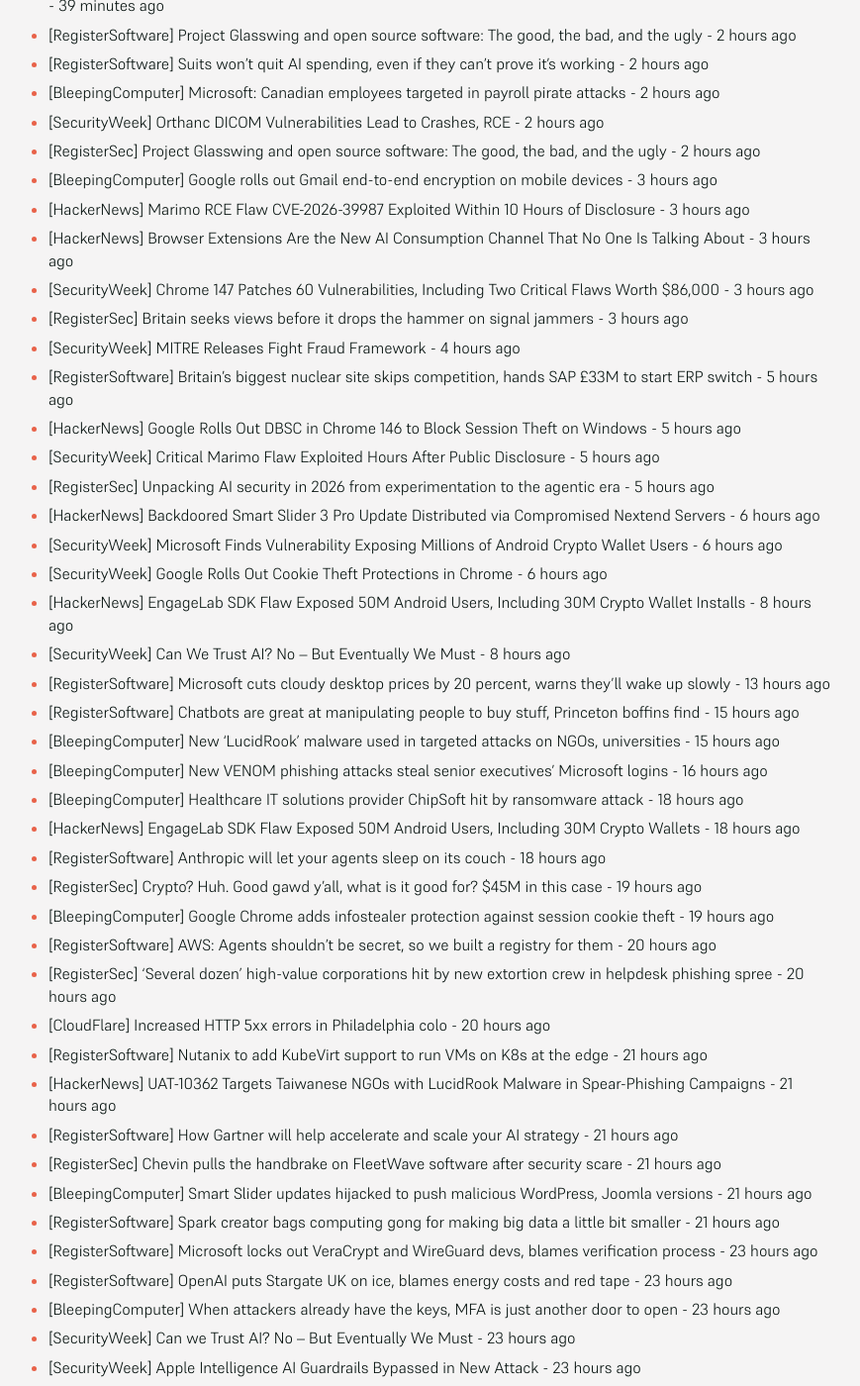
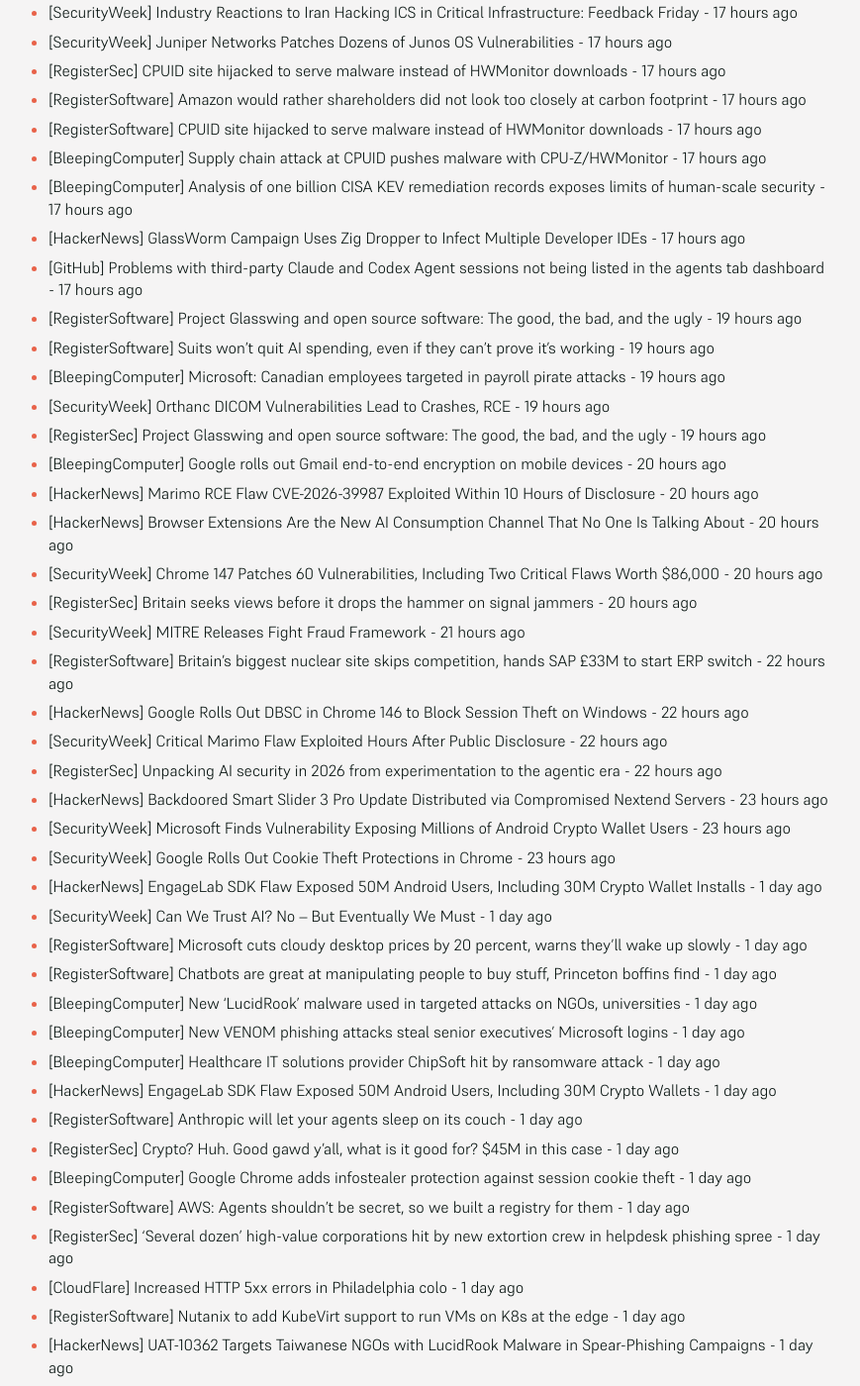
Before and after one commit to SecOpsNews/news, a Jekyll site: the page built from index.md, in a window 1280 px wide and 1400 px high, scrolled down 560 px. Shown: the whole window at 99% size, without its empty margins (215-1084 px from the left). Built offline with Jekyll 4.4.1, drawn with Linux system fonts in a browser that asks for light colours; some of the changed text lies outside the part shown.

Commit message:
New Feed

```diff
--- a/index.md
+++ b/index.md
@@ -9,60 +9,69 @@ description: Latest Updates
 
 <!-- SecOps start -->
 
-- [SecurityWeek] Industry Reactions to Iran Hacking ICS in Critical Infrastructure: Feedback Friday - 38 minutes ago
-- [SecurityWeek] Juniper Networks Patches Dozens of Junos OS Vulnerabilities - 38 minutes ago
-- [RegisterSec] CPUID site hijacked to serve malware instead of HWMonitor downloads - 38 minutes ago
-- [RegisterSoftware] Amazon would rather shareholders did not look too closely at carbon footprint - 38 minutes ago
-- [RegisterSoftware] CPUID site hijacked to serve malware instead of HWMonitor downloads - 38 minutes ago
-- [BleepingComputer] Supply chain attack at CPUID pushes malware with CPU-Z/HWMonitor - 38 minutes ago
-- [BleepingComputer] Analysis of one billion CISA KEV remediation records exposes limits of human-scale security - 38 minutes ago
-- [HackerNews] GlassWorm Campaign Uses Zig Dropper to Infect Multiple Developer IDEs - 38 minutes ago
-- [GitHub] Problems with third-party Claude and Codex Agent sessions not being listed in the agents tab dashboard - 39 minutes ago
-- [RegisterSoftware] Project Glasswing and open source software: The good, the bad, and the ugly - 2 hours ago
-- [RegisterSoftware] Suits won't quit AI spending, even if they can't prove it's working - 2 hours ago
-- [BleepingComputer] Microsoft: Canadian employees targeted in payroll pirate attacks - 2 hours ago
-- [SecurityWeek] Orthanc DICOM Vulnerabilities Lead to Crashes, RCE - 2 hours ago
-- [RegisterSec] Project Glasswing and open source software: The good, the bad, and the ugly - 2 hours ago
-- [BleepingComputer] Google rolls out Gmail end-to-end encryption on mobile devices - 3 hours ago
-- [HackerNews] Marimo RCE Flaw CVE-2026-39987 Exploited Within 10 Hours of Disclosure - 3 hours ago
-- [HackerNews] Browser Extensions Are the New AI Consumption Channel That No One Is Talking About - 3 hours ago
-- [SecurityWeek] Chrome 147 Patches 60 Vulnerabilities, Including Two Critical Flaws Worth $86,000 - 3 hours ago
-- [RegisterSec] Britain seeks views before it drops the hammer on signal jammers - 3 hours ago
-- [SecurityWeek] MITRE Releases Fight Fraud Framework - 4 hours ago
-- [RegisterSoftware] Britain's biggest nuclear site skips competition, hands SAP £33M to start ERP switch - 5 hours ago
-- [HackerNews] Google Rolls Out DBSC in Chrome 146 to Block Session Theft on Windows - 5 hours ago
-- [SecurityWeek] Critical Marimo Flaw Exploited Hours After Public Disclosure - 5 hours ago
-- [RegisterSec] Unpacking AI security in 2026 from experimentation to the agentic era - 5 hours ago
-- [HackerNews] Backdoored Smart Slider 3 Pro Update Distributed via Compromised Nextend Servers - 6 hours ago
-- [SecurityWeek] Microsoft Finds Vulnerability Exposing Millions of Android Crypto Wallet Users - 6 hours ago
-- [SecurityWeek] Google Rolls Out Cookie Theft Protections in Chrome - 6 hours ago
-- [HackerNews] EngageLab SDK Flaw Exposed 50M Android Users, Including 30M Crypto Wallet Installs - 8 hours ago
-- [SecurityWeek] Can We Trust AI? No – But Eventually We Must - 8 hours ago
-- [RegisterSoftware] Microsoft cuts cloudy desktop prices by 20 percent, warns they’ll wake up slowly - 13 hours ago
-- [RegisterSoftware] Chatbots are great at manipulating people to buy stuff, Princeton boffins find - 15 hours ago
-- [BleepingComputer] New ‘LucidRook’ malware used in targeted attacks on NGOs, universities - 15 hours ago
-- [BleepingComputer] New VENOM phishing attacks steal senior executives' Microsoft logins - 16 hours ago
-- [BleepingComputer] Healthcare IT solutions provider ChipSoft hit by ransomware attack - 18 hours ago
-- [HackerNews] EngageLab SDK Flaw Exposed 50M Android Users, Including 30M Crypto Wallets - 18 hours ago
-- [RegisterSoftware] Anthropic will let your agents sleep on its couch - 18 hours ago
-- [RegisterSec] Crypto? Huh. Good gawd y'all, what is it good for? $45M in this case - 19 hours ago
-- [BleepingComputer] Google Chrome adds infostealer protection against session cookie theft - 19 hours ago
-- [RegisterSoftware] AWS: Agents shouldn't be secret, so we built a registry for them - 20 hours ago
-- [RegisterSec] 'Several dozen' high-value corporations hit by new extortion crew in helpdesk phishing spree - 20 hours ago
-- [CloudFlare] Increased HTTP 5xx errors in Philadelphia colo - 20 hours ago
-- [RegisterSoftware] Nutanix to add KubeVirt support to run VMs on K8s at the edge - 21 hours ago
-- [HackerNews] UAT-10362 Targets Taiwanese NGOs with LucidRook Malware in Spear-Phishing Campaigns - 21 hours ago
-- [RegisterSoftware] How Gartner will help accelerate and scale your AI strategy - 21 hours ago
-- [RegisterSec] Chevin pulls the handbrake on FleetWave software after security scare - 21 hours ago
-- [BleepingComputer] Smart Slider updates hijacked to push malicious WordPress, Joomla versions - 21 hours ago
-- [RegisterSoftware] Spark creator bags computing gong for making big data a little bit smaller - 21 hours ago
-- [RegisterSoftware] Microsoft locks out VeraCrypt and WireGuard devs, blames verification process - 23 hours ago
-- [RegisterSoftware] OpenAI puts Stargate UK on ice, blames energy costs and red tape - 23 hours ago
-- [BleepingComputer] When attackers already have the keys, MFA is just another door to open - 23 hours ago
-- [SecurityWeek] Can we Trust AI? No – But Eventually We Must - 23 hours ago
-- [SecurityWeek] Apple Intelligence AI Guardrails Bypassed in New Attack - 23 hours ago
-- [RegisterSec] Microsoft locks out VeraCrypt and WireGuard devs, blames verification process - 23 hours ago
-- [RegisterSec] Months-old Adobe Reader zero-day uses PDFs to size up targets - 23 hours ago
+- [BleepingComputer] ChatGPT rolls out new $100 Pro subscription to challenge Claude - 4 hours ago
+- [RegisterSoftware] Red Hat RHELocates its Chinese engineering team to India - 9 hours ago
+- [Slack] Incident: Trouble Sending Messages - 11 hours ago
+- [RegisterSoftware] Microsoft's Copilot strategy is just more user abuse from Redmond, says Mozilla - 14 hours ago
+- [BleepingComputer] CPUID hacked to deliver malware via CPU-Z, HWMonitor downloads - 14 hours ago
+- [BleepingComputer] Nearly 4,000 US industrial devices exposed to Iranian cyberattacks - 15 hours ago
+- [CloudFlare] KIX (Osaka) on 2026-04-14 - 15 hours ago
+- [SecurityWeek] In Other News: Cyberattack Stings Stryker, Windows Zero-Day, China Supercomputer Hack - 16 hours ago
+- [CloudFlare] Workers Assets increased upload failure - 16 hours ago
+- [SecurityWeek] Industry Reactions to Iran Hacking ICS in Critical Infrastructure: Feedback Friday - 17 hours ago
+- [SecurityWeek] Juniper Networks Patches Dozens of Junos OS Vulnerabilities - 17 hours ago
+- [RegisterSec] CPUID site hijacked to serve malware instead of HWMonitor downloads - 17 hours ago
+- [RegisterSoftware] Amazon would rather shareholders did not look too closely at carbon footprint - 17 hours ago
+- [RegisterSoftware] CPUID site hijacked to serve malware instead of HWMonitor downloads - 17 hours ago
+- [BleepingComputer] Supply chain attack at CPUID pushes malware with CPU-Z/HWMonitor - 17 hours ago
+- [BleepingComputer] Analysis of one billion CISA KEV remediation records exposes limits of human-scale security - 17 hours ago
+- [HackerNews] GlassWorm Campaign Uses Zig Dropper to Infect Multiple Developer IDEs - 17 hours ago
+- [GitHub] Problems with third-party Claude and Codex Agent sessions not being listed in the agents tab dashboard - 17 hours ago
+- [RegisterSoftware] Project Glasswing and open source software: The good, the bad, and the ugly - 19 hours ago
+- [RegisterSoftware] Suits won't quit AI spending, even if they can't prove it's working - 19 hours ago
+- [BleepingComputer] Microsoft: Canadian employees targeted in payroll pirate attacks - 19 hours ago
+- [SecurityWeek] Orthanc DICOM Vulnerabilities Lead to Crashes, RCE - 19 hours ago
+- [RegisterSec] Project Glasswing and open source software: The good, the bad, and the ugly - 19 hours ago
+- [BleepingComputer] Google rolls out Gmail end-to-end encryption on mobile devices - 20 hours ago
+- [HackerNews] Marimo RCE Flaw CVE-2026-39987 Exploited Within 10 Hours of Disclosure - 20 hours ago
+- [HackerNews] Browser Extensions Are the New AI Consumption Channel That No One Is Talking About - 20 hours ago
+- [SecurityWeek] Chrome 147 Patches 60 Vulnerabilities, Including Two Critical Flaws Worth $86,000 - 20 hours ago
+- [RegisterSec] Britain seeks views before it drops the hammer on signal jammers - 20 hours ago
+- [SecurityWeek] MITRE Releases Fight Fraud Framework - 21 hours ago
+- [RegisterSoftware] Britain's biggest nuclear site skips competition, hands SAP £33M to start ERP switch - 22 hours ago
+- [HackerNews] Google Rolls Out DBSC in Chrome 146 to Block Session Theft on Windows - 22 hours ago
+- [SecurityWeek] Critical Marimo Flaw Exploited Hours After Public Disclosure - 22 hours ago
+- [RegisterSec] Unpacking AI security in 2026 from experimentation to the agentic era - 22 hours ago
+- [HackerNews] Backdoored Smart Slider 3 Pro Update Distributed via Compromised Nextend Servers - 23 hours ago
+- [SecurityWeek] Microsoft Finds Vulnerability Exposing Millions of Android Crypto Wallet Users - 23 hours ago
+- [SecurityWeek] Google Rolls Out Cookie Theft Protections in Chrome - 23 hours ago
+- [HackerNews] EngageLab SDK Flaw Exposed 50M Android Users, Including 30M Crypto Wallet Installs - 1 day ago
+- [SecurityWeek] Can We Trust AI? No – But Eventually We Must - 1 day ago
+- [RegisterSoftware] Microsoft cuts cloudy desktop prices by 20 percent, warns they’ll wake up slowly - 1 day ago
+- [RegisterSoftware] Chatbots are great at manipulating people to buy stuff, Princeton boffins find - 1 day ago
+- [BleepingComputer] New ‘LucidRook’ malware used in targeted attacks on NGOs, universities - 1 day ago
+- [BleepingComputer] New VENOM phishing attacks steal senior executives' Microsoft logins - 1 day ago
+- [BleepingComputer] Healthcare IT solutions provider ChipSoft hit by ransomware attack - 1 day ago
+- [HackerNews] EngageLab SDK Flaw Exposed 50M Android Users, Including 30M Crypto Wallets - 1 day ago
+- [RegisterSoftware] Anthropic will let your agents sleep on its couch - 1 day ago
+- [RegisterSec] Crypto? Huh. Good gawd y'all, what is it good for? $45M in this case - 1 day ago
+- [BleepingComputer] Google Chrome adds infostealer protection against session cookie theft - 1 day ago
+- [RegisterSoftware] AWS: Agents shouldn't be secret, so we built a registry for them - 1 day ago
+- [RegisterSec] 'Several dozen' high-value corporations hit by new extortion crew in helpdesk phishing spree - 1 day ago
+- [CloudFlare] Increased HTTP 5xx errors in Philadelphia colo - 1 day ago
+- [RegisterSoftware] Nutanix to add KubeVirt support to run VMs on K8s at the edge - 1 day ago
+- [HackerNews] UAT-10362 Targets Taiwanese NGOs with LucidRook Malware in Spear-Phishing Campaigns - 1 day ago
+- [RegisterSoftware] How Gartner will help accelerate and scale your AI strategy - 1 day ago
+- [RegisterSec] Chevin pulls the handbrake on FleetWave software after security scare - 1 day ago
+- [BleepingComputer] Smart Slider updates hijacked to push malicious WordPress, Joomla versions - 1 day ago
+- [RegisterSoftware] Spark creator bags computing gong for making big data a little bit smaller - 1 day ago
+- [RegisterSoftware] Microsoft locks out VeraCrypt and WireGuard devs, blames verification process - 1 day ago
+- [RegisterSoftware] OpenAI puts Stargate UK on ice, blames energy costs and red tape - 1 day ago
+- [BleepingComputer] When attackers already have the keys, MFA is just another door to open - 1 day ago
+- [SecurityWeek] Can we Trust AI? No – But Eventually We Must - 1 day ago
+- [SecurityWeek] Apple Intelligence AI Guardrails Bypassed in New Attack - 1 day ago
+- [RegisterSec] Microsoft locks out VeraCrypt and WireGuard devs, blames verification process - 1 day ago
+- [RegisterSec] Months-old Adobe Reader zero-day uses PDFs to size up targets - 1 day ago
 - [HackerNews] ThreatsDay Bulletin: Hybrid P2P Botnet, 13-Year-Old Apache RCE and 18 More Stories - 1 day ago
 - [SecurityWeek] Palo Alto Networks, SonicWall Patch High-Severity Vulnerabilities - 1 day ago
 - [SecurityWeek] Google API Keys in Android Apps Expose Gemini Endpoints to Unauthorized Access - 1 day ago
@@ -88,51 +97,9 @@ description: Latest Updates
 - [RegisterSec] Cryptographers place $5,000 bet whether quantum will matter - 1 day ago
 - [RegisterSec] Sticky-note security turned gym into hall of '80s horrors - 1 day ago
 - [Slack] Incident: Trouble with Slackbot and Slack AI services - 1 day ago
-- [SecurityWeek] $3.6 Million Stolen in Bitcoin Depot Hack - 1 day ago
-- [BleepingComputer] Microsoft suspends dev accounts for high-profile open source projects - 1 day ago
-- [GitHub] Disruption with GitHub notifications - 1 day ago
-- [SecurityWeek] Shaky Ceasefire Unlikely to Stop Cyberattacks From Iran-Linked Hackers for Long - 1 day ago
-- [RegisterSoftware] Meta's latest model is as open as Zuckerberg's private school - 1 day ago
-- [GrahamCluley] Smashing Security podcast #462: LinkedIn is spying on you, and you agreed to nothing - 1 day ago
-- [CloudFlare] Network performance issues in MIA and ATL regions - 1 day ago
-- [BleepingComputer] Hackers use pixel-large SVG trick to hide credit card stealer - 1 day ago
-- [RegisterSoftware] Atlassian gussies up Confluence for the AI era - 1 day ago
-- [RegisterSoftware] Western Union zaps VMware and moves to Nutanix - 1 day ago
-- [RegisterSec] Criminal wannabes even more dangerous than the pros, says ex-FBI cyber chief - 1 day ago
-- [BleepingComputer] Google: New UNC6783 hackers steal corporate Zendesk support tickets - 1 day ago
-- [1Password] April 15 2026 Events API and Reporting Maintenance - 1 day ago
-- [RegisterSoftware] Call your existing automation ‘zero-token architecture’ to become an instant agentic AI wiz - 1 day ago
-- [BleepingComputer] CISA orders feds to patch exploited Ivanti EPMM flaw by Sunday - 1 day ago
-- [BleepingComputer] New macOS stealer campaign uses Script Editor in ClickFix attack - 1 day ago
-- [HackerNews] New Chaos Variant Targets Misconfigured Cloud Deployments, Adds SOCKS Proxy - 1 day ago
-- [HackerNews] Masjesu Botnet Emerges as DDoS-for-Hire Service Targeting Global IoT Devices - 1 day ago
-- [RegisterSoftware] Talk ain't cheap: DARPA offers grants for new AI-to-AI communication protocol - 1 day ago
-- [BleepingComputer] 13-year-old bug in ActiveMQ lets hackers remotely execute commands - 1 day ago
-- [CloudFlare] IST (Istanbul) on 2026-04-07 - 1 day ago
-- [CloudFlare] SCL (Santiago) on 2026-04-13 - 1 day ago
-- [RegisterSoftware] DARPA puts money where bots' mouths are, seeks new science of AI communication - 1 day ago
-- [CloudFlare] FRA (Frankfurt) on 2026-04-09 - 1 day ago
-- [CloudFlare] AMS (Amsterdam) on 2026-04-09 - 1 day ago
-- [HackerNews] APT28 Deploys PRISMEX Malware in Campaign Targeting Ukraine and NATO Allies - 1 day ago
-- [RegisterSoftware] Microsoft calls time on ASP.NET Core 2.3 on .NET Framework - 1 day ago
-- [SecurityWeek] RCE Bug Lurked in Apache ActiveMQ Classic for 13 Years - 1 day ago
-- [SecurityWeek] Data Leakage Vulnerability Patched in OpenSSL - 1 day ago
-- [CloudFlare] SMF (Sacramento) on 2026-04-08 - 1 day ago
-- [CloudFlare] AMS (Amsterdam) on 2026-04-10 - 1 day ago
-- [CloudFlare] IAD (Ashburn) on 2026-04-09 - 2 days ago
-- [SecurityWeek] FBI: Cybercrime Losses Neared $21 Billion in 2025 - 2 days ago
-- [BleepingComputer] Is a $30,000 GPU Good at Password Cracking? - 2 days ago
-- [RegisterSoftware] Amazon rewards loyal Kindle devotees by closing the book on old e-readers - 2 days ago
-- [RegisterSoftware] Showing the Windows 10 desktop was the yeast they could do - 2 days ago
-- [SecurityWeek] Evasive Masjesu DDoS Botnet Targets IoT Devices - 2 days ago
-- [HackerNews] Shrinking the IAM Attack Surface through Identity Visibility and Intelligence Platforms (IVIP) - 2 days ago
-- [SecurityWeek] Massachusetts Hospital Diverts Ambulances as Cyberattack Causes Disruption - 2 days ago
-- [RegisterSoftware] Investors are going nuclear to keep UK's AI datacenters fed - 2 days ago
-- [RegisterSoftware] Dutch healthcare software vendor goes dark after ransomware attack - 2 days ago
-- [SecurityWeek] US Disrupts Russian Espionage Operation Involving Hacked Routers and DNS Hijacking - 2 days ago
-- [SecurityWeek] Hackers Targeting Ninja Forms Vulnerability That Exposes WordPress Sites to Takeover - 2 days ago
-- [RegisterSec] Dutch healthcare software vendor goes dark after ransomware attack - 2 days ago
-- [CloudFlare] OSL (Oslo) on 2026-04-08 - 2 days ago
+- [SecurityWeek] $3.6 Million Stolen in Bitcoin Depot Hack - 2 days ago
+- [BleepingComputer] Microsoft suspends dev accounts for high-profile open source projects - 2 days ago
+- [GitHub] Disruption with GitHub notifications - 2 days ago
 - [DataBreaches] Russian-linked hackers appear to have launched a crippling cyberattack on Western New Mexico University - 11 months ago
 - [DataBreaches] SK Telecom vows to take full responsibility for damage from recent data leak - 11 months ago
 - [HackerNews] Storm-1977 Hits Education Clouds with AzureChecker, Deploys 200+ Crypto Mining Containers - 11 months ago
```
